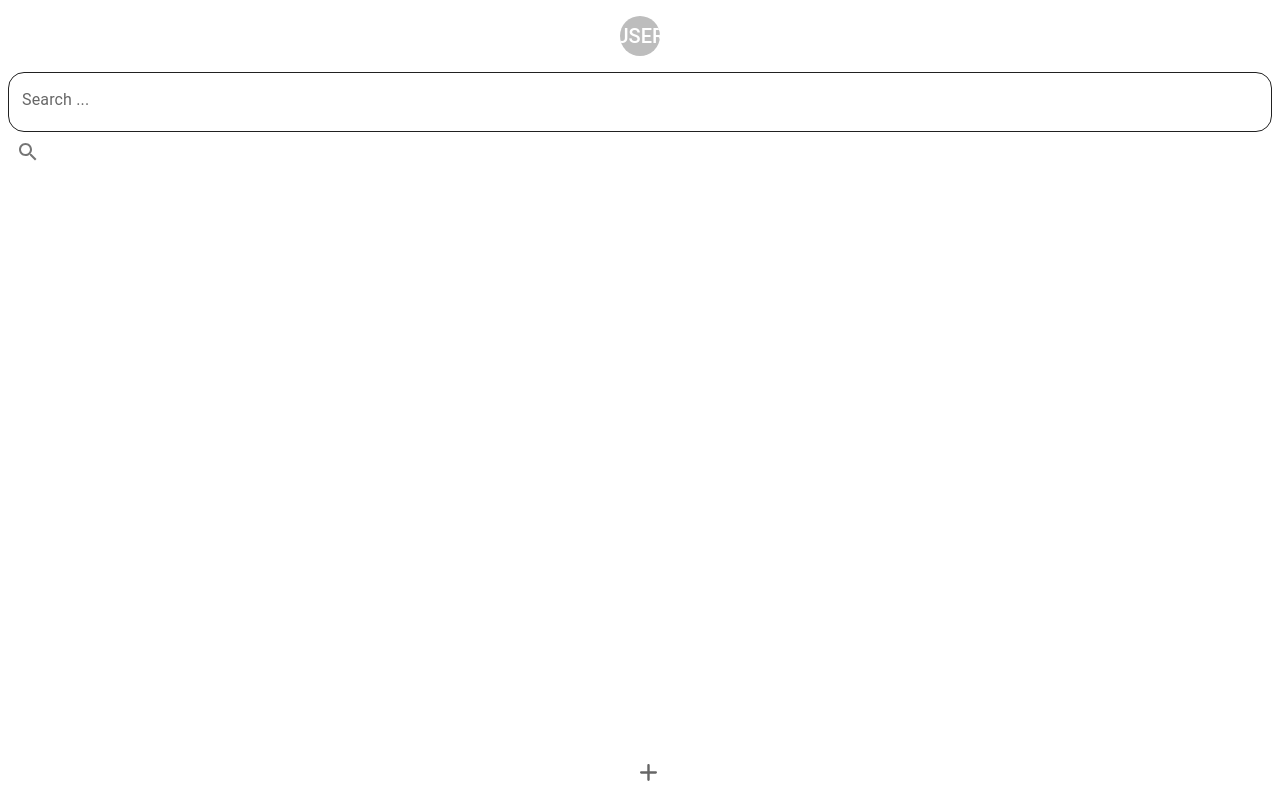
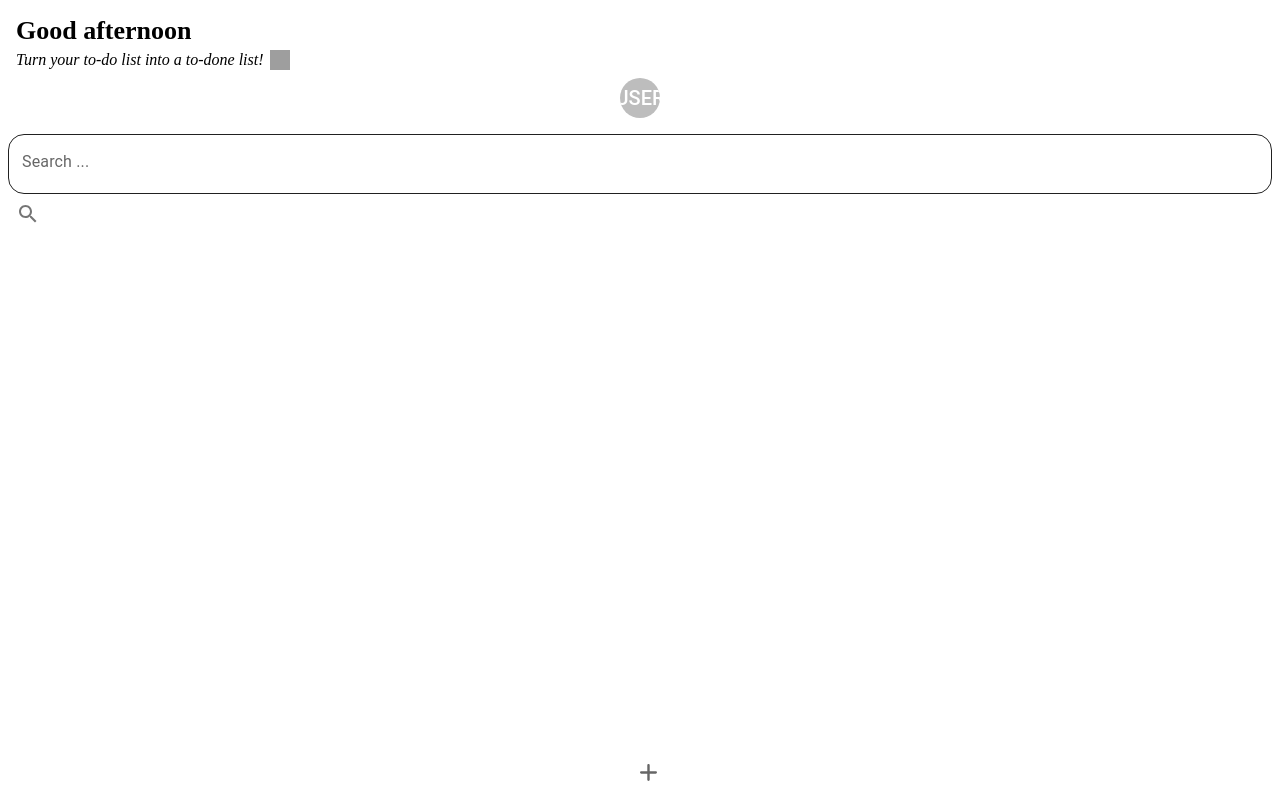
Before and after one commit to paraiii/Add-Question-App, a React (Vite) app: page / in a window 1280 px wide. Built offline with nearby package versions, Linux system fonts and the light colour scheme; grey boxes are pictures that could not be loaded.

Commit message:
Add random greeting text & emoji

```diff
--- a/package.json
+++ b/package.json
@@ -15,6 +15,7 @@
     "@mui/icons-material": "^6.1.2",
     "@mui/material": "^6.1.2",
     "@mui/styles": "^6.1.2",
+    "emoji-picker-react": "^4.12.0",
     "ntc-ts": "^0.0.8",
     "react": "^18.3.1",
     "react-dom": "^18.3.1",
--- /dev/null
+++ b/src/components/Greeting.tsx
@@ -0,0 +1,84 @@
+import { keyframes } from "@emotion/react";
+import styled from "@emotion/styled";
+import React, { useEffect, useState, type ReactNode } from "react";
+import { getRandomGreeting } from "../utils/getRandomGreeting";
+import { Emoji } from "emoji-picker-react";
+
+export const Greeting = () => {
+  let myDate = new Date();
+  let hours = myDate.getHours();
+  let greet;
+
+  if (hours < 12) {
+    greet = "morning";
+  } else if (hours >= 12 && hours <= 17) {
+    greet = "afternoon";
+  } else if (hours >= 17 && hours <= 24) {
+    greet = "evening";
+  }
+
+  const [greetingMessage, setGreetingMessage] = useState<string>("");
+
+  useEffect(() => {
+    setGreetingMessage(getRandomGreeting);
+    const interval = setInterval(() => {
+      setGreetingMessage(getRandomGreeting());
+    }, 6000);
+    return () => clearInterval(interval);
+  }, []);
+
+  const replaceEmojiCodes = (text: string): ReactNode[] => {
+    const emojiRegex = /\*\*(.*?)\*\*/g;
+    const parts = text.split(emojiRegex);
+
+    return parts.map((part, index) => {
+      if (index % 2 === 1) {
+        const emojiCode = part.trim();
+        return <Emoji key={index} unified={emojiCode} size={20} />;
+      }
+      return part;
+    });
+  };
+
+  return (
+    <div>
+      <GreetingHeader>Good {greet}</GreetingHeader>
+      <GreetingText>{replaceEmojiCodes(greetingMessage)}</GreetingText>
+    </div>
+  );
+};
+
+export const fadeInLeft = keyframes`
+from {
+  opacity: 0;
+  transform: translateX(-40px)
+}
+to {
+  opacity: 1;
+  transform: translateX(0px)
+  }
+`;
+
+const GreetingHeader = styled.header`
+  display: flex;
+  margin-top: 12px;
+  font-size: 26px;
+  font-weight: bold;
+  margin-top: 16px;
+  margin-left: 8px;
+
+  @media (max-width: 550px) {
+    font-size: 22px;
+  }
+`;
+
+const GreetingText = styled.div`
+  display: flex;
+  align-items: center;
+  gap: 6px;
+  font-size: 16px;
+  margin-top: 4px;
+  margin-left: 8px;
+  font-style: italic;
+  animation: ${fadeInLeft} 0.5s ease-in-out;
+`;
--- a/src/layouts/MainLayout.tsx
+++ b/src/layouts/MainLayout.tsx
@@ -1,6 +1,7 @@
 import { ReactNode } from "react";
 import { BottomNav } from "../components/BottomNav";
 import { QuestionProvider } from "../contexts/QuestionContext";
+import { Greeting } from "../components/Greeting";
 
 interface MainLayoutProps {
   children: ReactNode;
@@ -8,6 +9,7 @@ interface MainLayoutProps {
 export const MainLayout = ({ children }: MainLayoutProps) => {
   return (
     <QuestionProvider>
+      <Greeting />
       {children}
       <div style={{ marginTop: "128px" }}></div>
       <BottomNav />
--- /dev/null
+++ b/src/utils/getRandomGreeting.ts
@@ -0,0 +1,51 @@
+const recentGreetings: Set<number> = new Set();
+export const maxRecentGreeting = 8;
+const hoursLeft = 24 - new Date().getHours();
+
+const greetingText: string[] = [
+  "Let's make today count! **1f680**",
+  "Get things done and conquer the day!",
+  "Embrace the power of productivity!",
+  "Set your goals, crush them, repeat.",
+  "Today is a new opportunity to be productive!",
+  "Make every moment count.",
+  "Stay organized, stay ahead.",
+  "Take charge of your day!",
+  "One task at a time, you've got this!",
+  "Productivity is the key to success. **1f511**",
+  "Let's turn plans into accomplishments!",
+  "Start small, achieve big.",
+  "Be efficient, be productive.",
+  "Harness the power of productivity!",
+  "Get ready to make things happen!",
+  "It's time to check off those tasks! **2705**",
+  "Start your day with a plan! **1f5d3-fe0f**",
+  "Stay focused, stay productive.",
+  "Unlock your productivity potential. **1f513**",
+  "Turn your to-do list into a to-done list! **1f4dd**",
+  `Have a wonderful ${new Date().toLocaleDateString("en", {
+    weekday: "long",
+  })}!`,
+  `Happy ${new Date().toLocaleDateString("en", {
+    month: "long",
+  })}! A great month for productivity!`,
+];
+
+export const getRandomGreeting = () => {
+  const getUniqueGreeting = () => {
+    let randomIndex: number;
+    do {
+      randomIndex = Math.floor(Math.random() * greetingText.length);
+    } while (recentGreetings.has(randomIndex));
+    recentGreetings.add(randomIndex);
+    if (recentGreetings.size > maxRecentGreeting) {
+      const firstEntry = Array.from(recentGreetings).shift();
+      if (firstEntry !== undefined) {
+        recentGreetings.delete(firstEntry);
+      }
+    }
+    return greetingText[randomIndex];
+  };
+
+  return getUniqueGreeting();
+};
```
Also changed, not shown: 1 other file (tests, documents, lock files or other folders).
